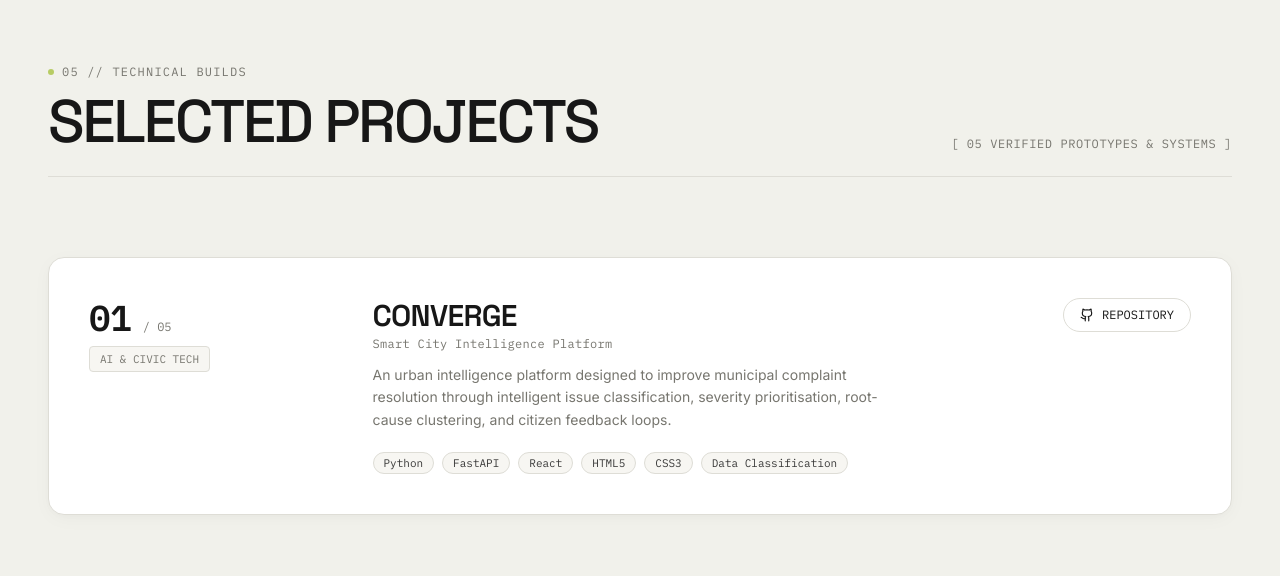
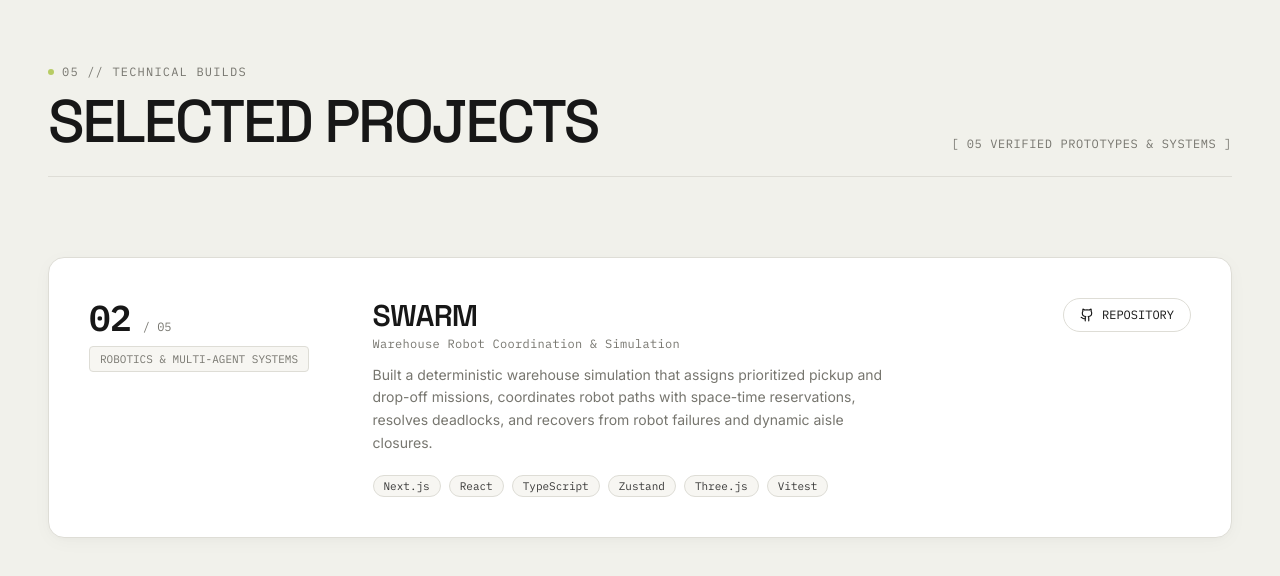
Before and after one commit to Antrikshcodes/resume-website, a React (Vite) app: page / in a window 1280 px wide. Shown: the part 6480-7056 px from the top of the page. Built offline with nearby package versions, Linux system fonts and the light colour scheme.

Commit message:
Add SWARM project to resume site

```diff
--- a/src/data/projects.ts
+++ b/src/data/projects.ts
@@ -2,8 +2,19 @@ import { ProjectItem } from './types';
 
 export const projectsData: ProjectItem[] = [
   {
+    id: "swarm",
+    number: "02",
+    title: "SWARM",
+    tagline: "Warehouse Robot Coordination & Simulation",
+    category: "Robotics & Multi-Agent Systems",
+    description: "Built a deterministic warehouse simulation that assigns prioritized pickup and drop-off missions, coordinates robot paths with space-time reservations, resolves deadlocks, and recovers from robot failures and dynamic aisle closures.",
+    technologies: ["Next.js", "React", "TypeScript", "Zustand", "Three.js", "Vitest"],
+    githubUrl: "https://github.com/Antrikshcodes/swarm-robotics-simulator",
+    featured: true
+  },
+  {
     id: "converge",
-    number: "01",
+    number: "02",
     title: "CONVERGE",
     tagline: "Smart City Intelligence Platform",
     category: "AI & Civic Tech",
@@ -14,7 +25,7 @@ export const projectsData: ProjectItem[] = [
   },
   {
     id: "blindspot-ai",
-    number: "02",
+    number: "03",
     title: "BLINDSPOT AI",
     tagline: "Contextual Anomaly & Blindspot Detection",
     category: "Artificial Intelligence",
@@ -25,7 +36,7 @@ export const projectsData: ProjectItem[] = [
   },
   {
     id: "ordershield-ai",
-    number: "03",
+    number: "04",
     title: "ORDERSHIELD AI",
     tagline: "Supplier & Vendor Onboarding Verification Platform",
     category: "Enterprise AI & Risk",
@@ -37,7 +48,7 @@ export const projectsData: ProjectItem[] = [
   },
   {
     id: "sesame-robot",
-    number: "04",
+    number: "05",
     title: "SESAME ROBOT",
     tagline: "Personal Robotics & Embedded Systems",
     category: "Robotics & Hardware",
@@ -48,7 +59,7 @@ export const projectsData: ProjectItem[] = [
   },
   {
     id: "jarvis",
-    number: "05",
+    number: "06",
     title: "JARVIS",
     tagline: "Personal AI Assistant & Workstation Automation",
     category: "AI & Automation",
```
